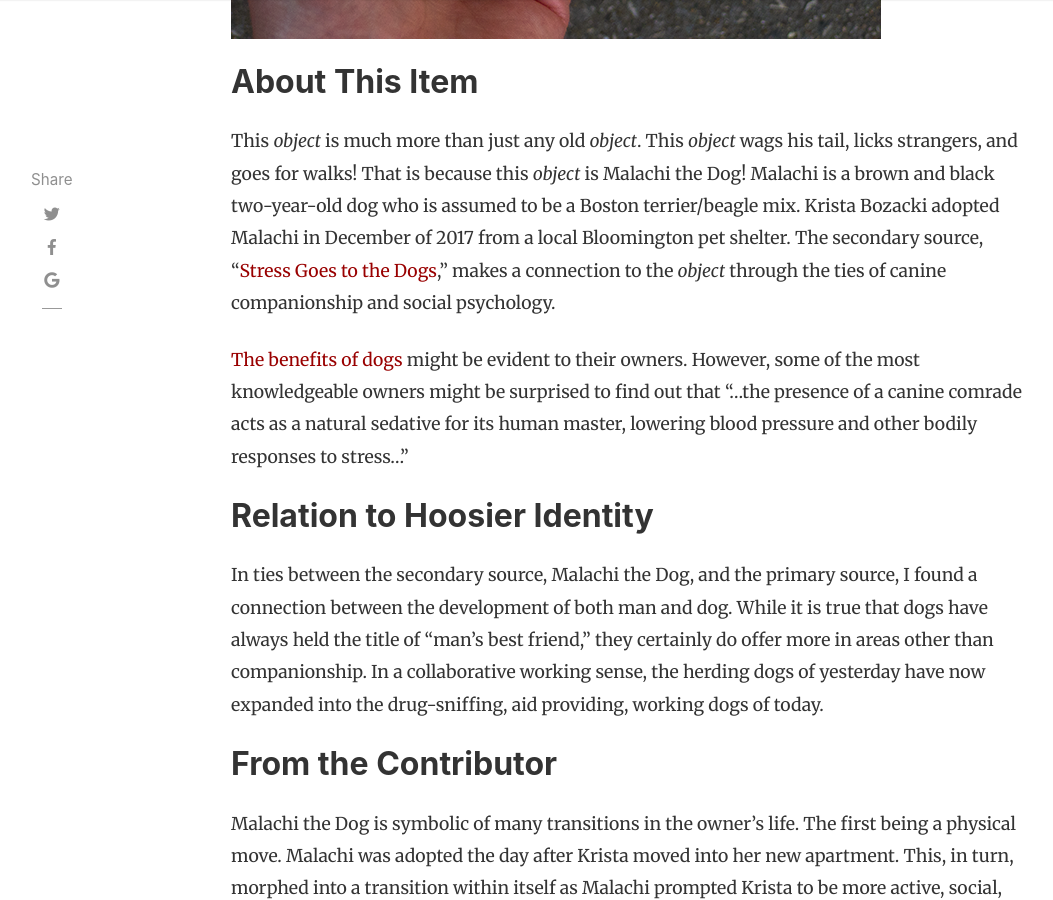
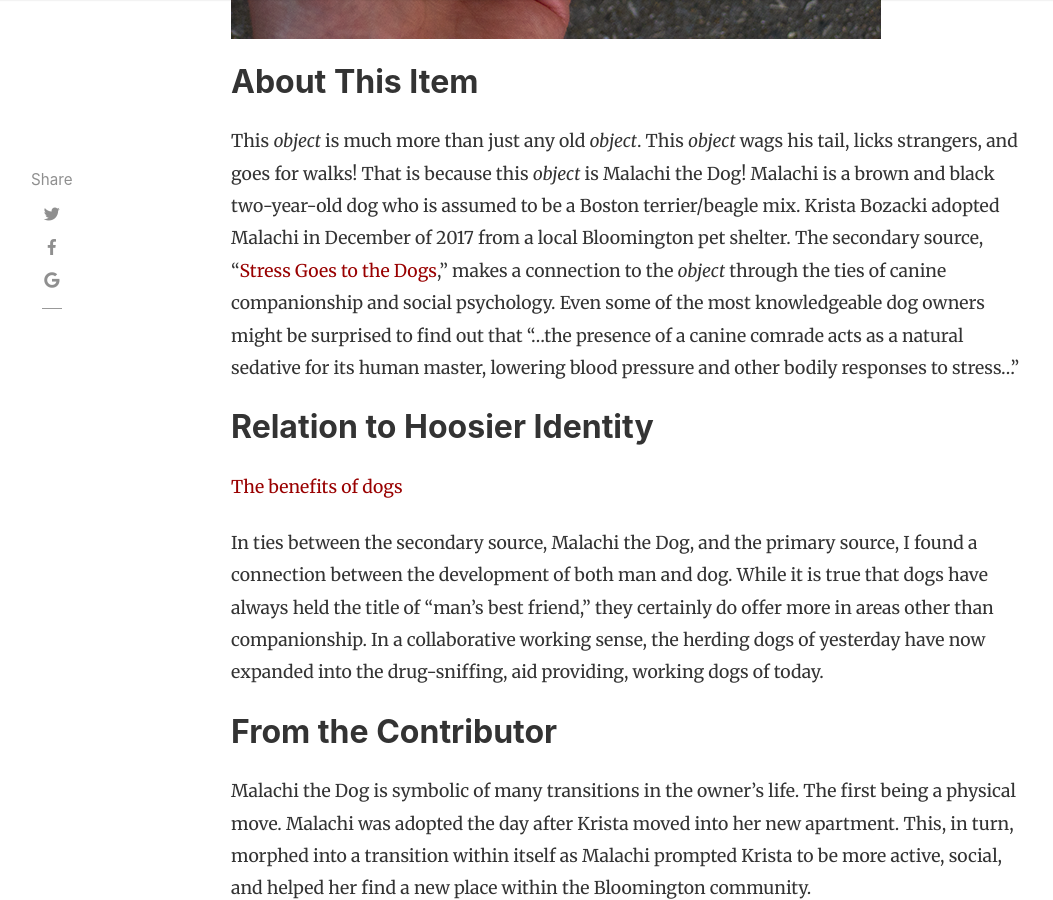
Before and after one commit to H301HistoryHarvest/H301HistoryHarvest, a Jekyll site: the page built from _items/2019-10-03-0007.md, in a window 1280 px wide and 900 px high, scrolled down 1213 px. Shown: the whole window, without its empty margins (54-1107 px from the left). Built offline with Jekyll 4.4.1, drawn with Linux system fonts in a browser that asks for light colours; nearby versions of some CDN libraries; comment, search, counter and statistics services are not loaded.

Commit message:
Update 2019-10-03-0007.md

```diff
--- a/_items/2019-10-03-0007.md
+++ b/_items/2019-10-03-0007.md
@@ -16,13 +16,11 @@ tags: [ Animal, Canine, Mixed Breed, Domesticated, Shelter Dog, Social Psycholog
 
 ## About This Item
 
-This *object* is much more than just any old *object*. This *object* wags his tail, licks strangers, and goes for walks! That is because this *object* is Malachi the Dog! Malachi is a brown and black two-year-old dog who is assumed to be a Boston terrier/beagle mix. Krista Bozacki adopted Malachi in December of 2017 from a local Bloomington pet shelter. The secondary source, "[Stress Goes to the Dogs](https://www.jstor.org/stable/3976005?Search=yes&resultItemClick=true&searchText=stress&searchText=goes&searchText=to&searchText=the&searchText=dogs&searchUri=%2Faction%2FdoBasicSearch%3FQuery%3Dstress%2Bgoes%2Bto%2Bthe%2Bdogs&ab_segments=0%2Fbasic_SYC-4802%2Ftest1&refreqid=search%3Aba4917c76dfa816ffc4347cb347e9aa1&seq=1#metadata_info_tab_contents)," makes a connection to the *object* through the ties of canine companionship and social psychology.
-
-
-[The benefits of dogs](https://www.huffpost.com/entry/the-10-health-benefits-of-dogs-and-one-health-risk_n_57dad1b8e4b04a1497b2f5a0) might be evident to their owners. However, some of the most knowledgeable owners might be surprised to find out that "…the presence of a canine comrade acts as a natural sedative for its human master, lowering blood pressure and other bodily responses to stress…"
-
+This *object* is much more than just any old *object*. This *object* wags his tail, licks strangers, and goes for walks! That is because this *object* is Malachi the Dog! Malachi is a brown and black two-year-old dog who is assumed to be a Boston terrier/beagle mix. Krista Bozacki adopted Malachi in December of 2017 from a local Bloomington pet shelter. The secondary source, "[Stress Goes to the Dogs](https://www.jstor.org/stable/3976005?Search=yes&resultItemClick=true&searchText=stress&searchText=goes&searchText=to&searchText=the&searchText=dogs&searchUri=%2Faction%2FdoBasicSearch%3FQuery%3Dstress%2Bgoes%2Bto%2Bthe%2Bdogs&ab_segments=0%2Fbasic_SYC-4802%2Ftest1&refreqid=search%3Aba4917c76dfa816ffc4347cb347e9aa1&seq=1#metadata_info_tab_contents)," makes a connection to the *object* through the ties of canine companionship and social psychology. Even some of the most knowledgeable dog owners might be surprised to find out that "…the presence of a canine comrade acts as a natural sedative for its human master, lowering blood pressure and other bodily responses to stress…"
 
 ## Relation to Hoosier Identity
+
+[The benefits of dogs](https://www.huffpost.com/entry/the-10-health-benefits-of-dogs-and-one-health-risk_n_57dad1b8e4b04a1497b2f5a0)
 
 In ties between the secondary source, Malachi the Dog, and the primary source, I found a connection between the development of both man and dog. While it is true that dogs have always held the title of "man's best friend," they certainly do offer more in areas other than companionship. In a collaborative working sense, the herding dogs of yesterday have now expanded into the drug-sniffing, aid providing, working dogs of today.
 
```
